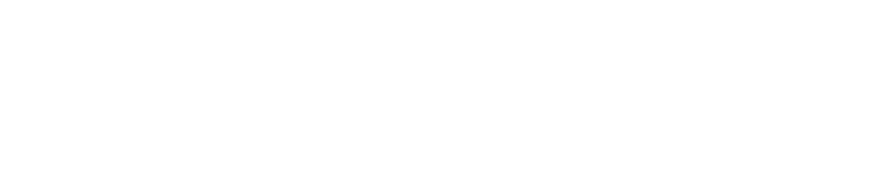
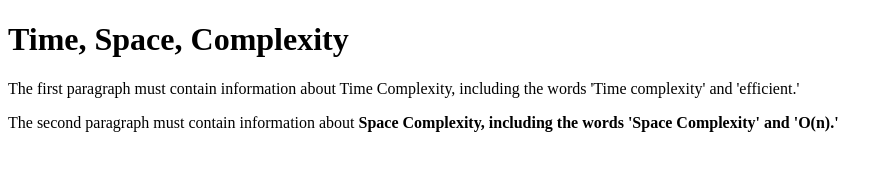
Before and after one commit to acciojob/time-and-space-complexity-Bhuvana67, a website: page main.html in a window 1280 px wide. Shown: the whole page, without its empty margins (0-893 px from the left). Drawn offline with Linux system fonts and the light colour scheme.

Commit message:
created a submission

```diff
--- a/main.html
+++ b/main.html
@@ -10,7 +10,9 @@
 	<!-- the entire body must be written by student -->
     <script type="text/javascript" src="./script.js">
 </script>
-
+<h1>Time, Space, Complexity</h1>
+	<p>The first paragraph must contain information about Time Complexity, including the words 'Time complexity' and 'efficient.'</p>
+	<p>The second paragraph must contain information about <b>Space Complexity<b>, including the words <b>'Space Complexity'<b> and 'O(n).'</p>
 </body>
 
 </html>
```
